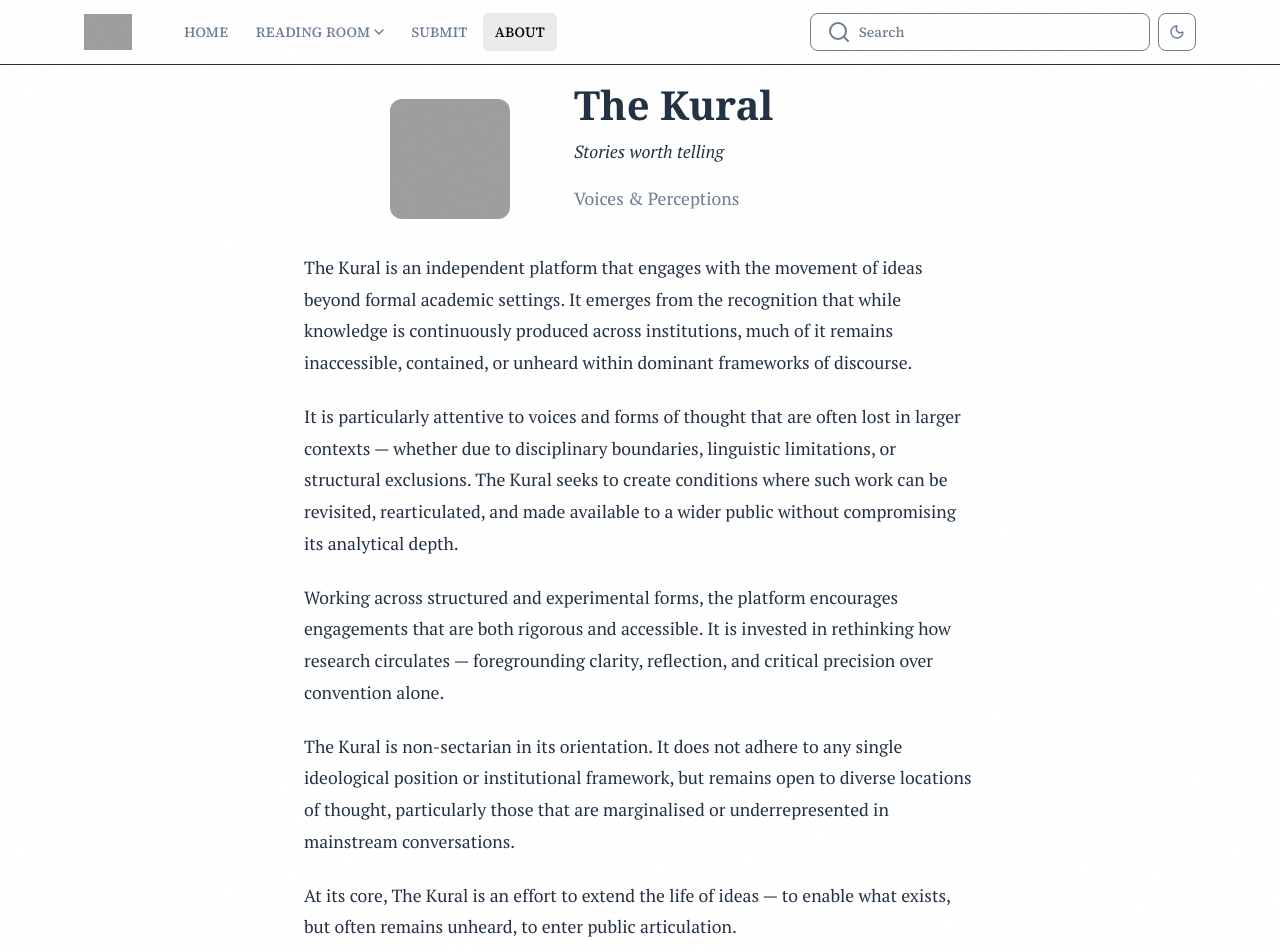
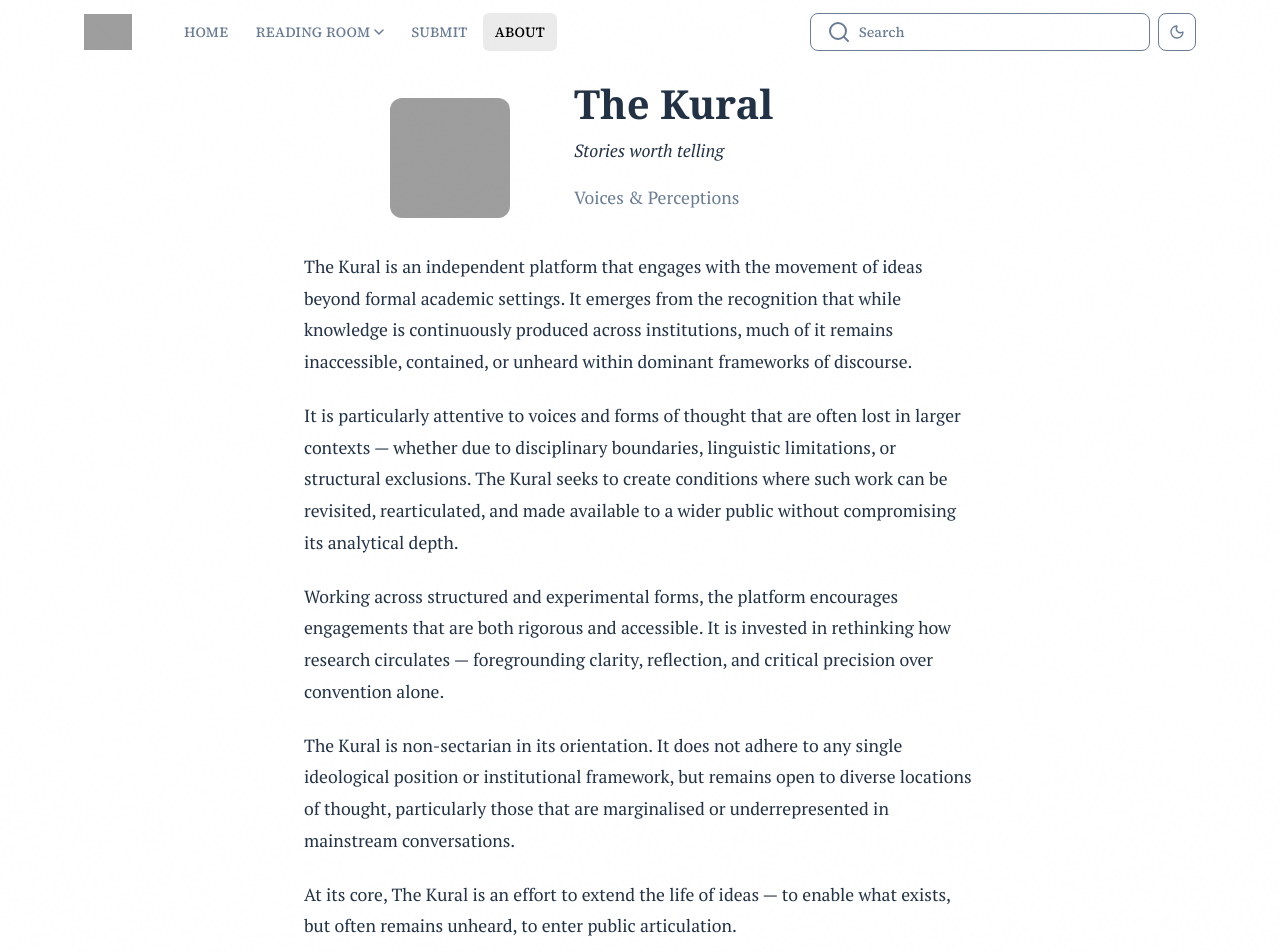
Before and after one commit to someoneonearthwholovestg/the_kural, a Jekyll site: the page built from src/about/index.html, in a window 1280 px wide and 1400 px high. Shown: the top 952 px of the window. Built offline with Jekyll 4.4.1, drawn with Linux system fonts in a browser that asks for light colours; some web fonts are replaced; grey boxes are pictures that could not be loaded.

Commit message:
index file updated

```diff
--- a/_layouts/default.html
+++ b/_layouts/default.html
@@ -239,7 +239,6 @@
   background: var(--c-header-bg);
   backdrop-filter: blur(16px) saturate(180%);
   -webkit-backdrop-filter: blur(16px) saturate(180%);
-  border-bottom: 1px solid var(--c-header-border);
   transition: background var(--transition), border-color var(--transition);
 }
 .header-inner { display: flex; align-items: center; gap: 1rem; height: 64px; }
--- a/index.html
+++ b/index.html
@@ -93,7 +93,7 @@
       </div>
 
       <div class="posts-grid">
-        {% for book in book_reviews limit: 6 %}
+        {% for book in book_reviews limit: 4 %}
         <a href="{{ book.url | relative_url }}" class="post-card fade-in" style="text-decoration:none;">
 
           {% if book.image %}
```
